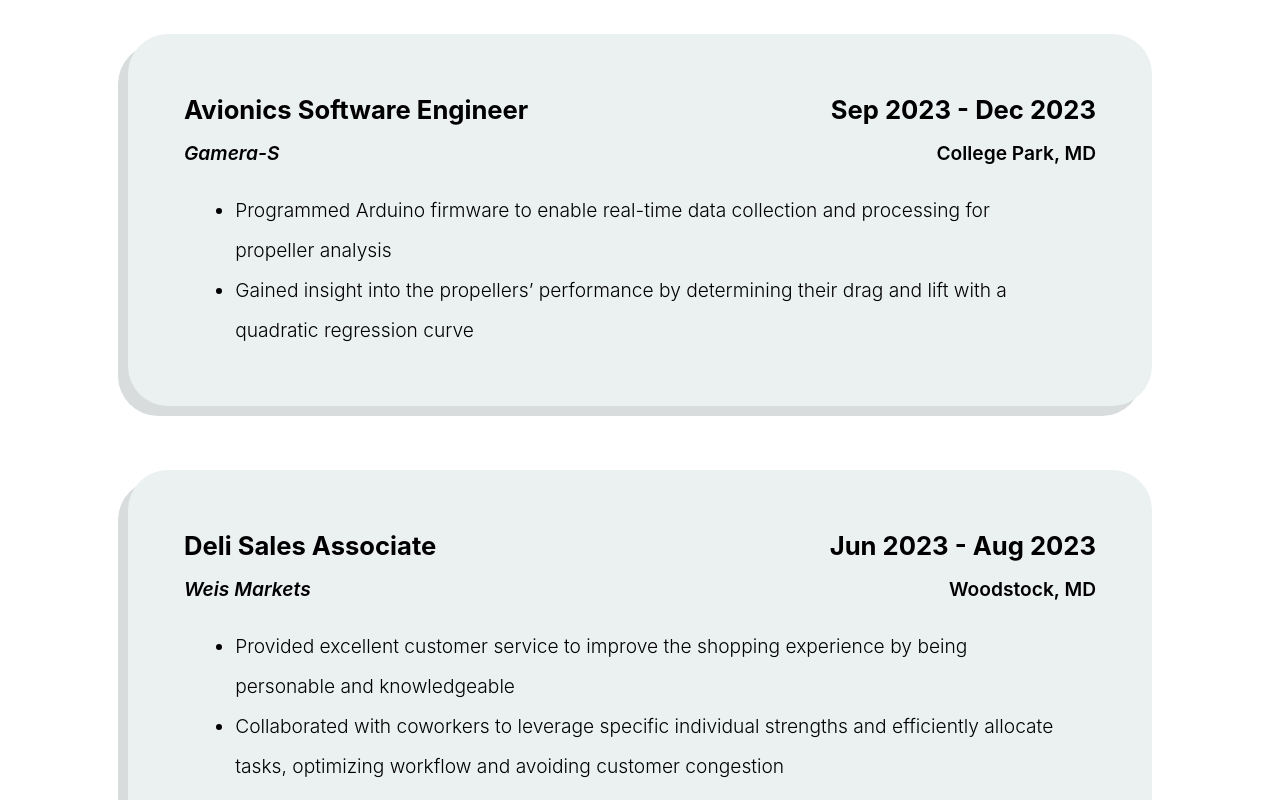
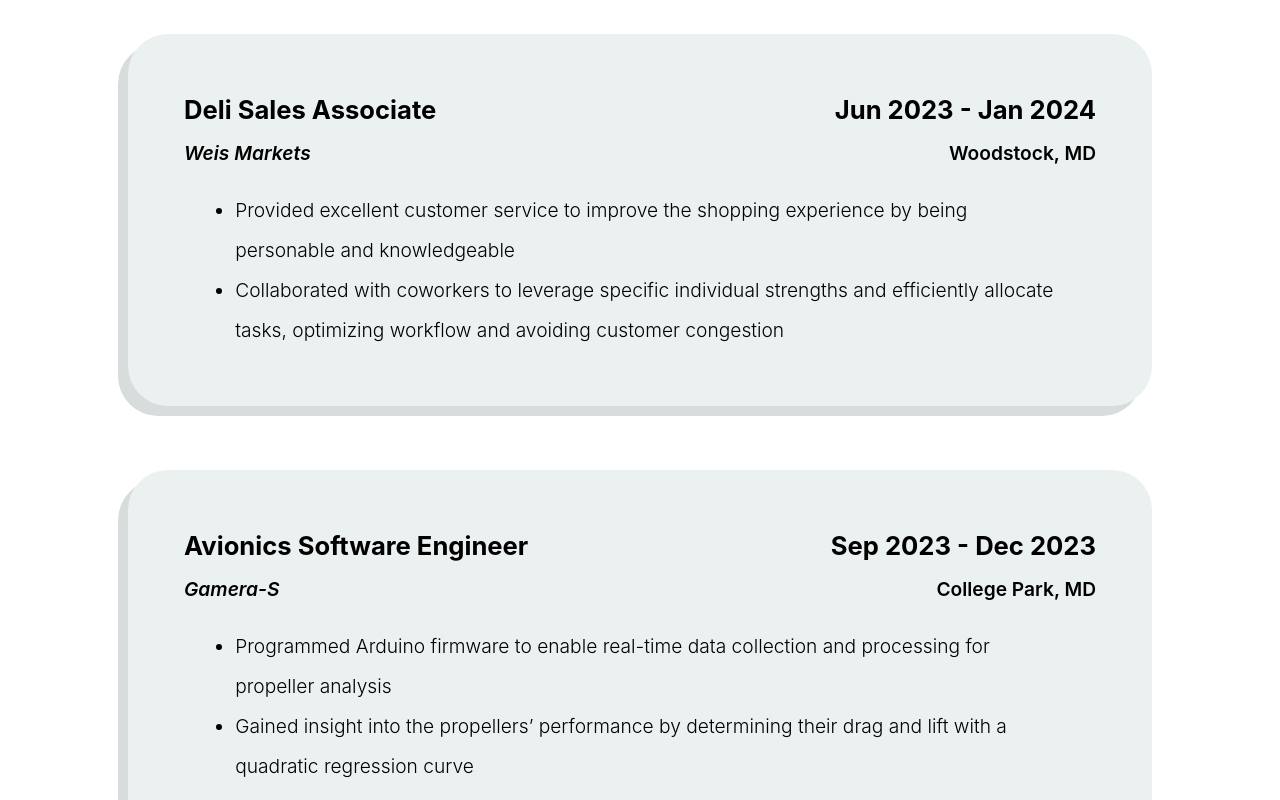
Before and after one commit to karthik-taranath/karthik-taranath.github.io, a React (Create React App) app: page / in a window 1280 px wide. Shown: the part 2780-3580 px from the top of the page. Built offline with nearby package versions, Linux system fonts and the light colour scheme.

Commit message:
minor changes

```diff
--- a/src/components/experience/Experience.js
+++ b/src/components/experience/Experience.js
@@ -38,6 +38,17 @@ export const EXPERIENCE = [
     ],
   },
   {
+    company: 'Weis Markets',
+    role: 'Deli Sales Associate',
+    start_date: 'Jun 2023',
+    end_date: 'Jan 2024',
+    location: 'Woodstock, MD',
+    bullets: [
+      'Provided excellent customer service to improve the shopping experience by being personable and knowledgeable',
+      'Collaborated with coworkers to leverage specific individual strengths and efficiently allocate tasks, optimizing workflow and avoiding customer congestion',
+    ],
+  },
+  {
     company: 'Gamera-S',
     role: 'Avionics Software Engineer',
     start_date: 'Sep 2023',
@@ -49,15 +60,4 @@ export const EXPERIENCE = [
       'Gained insight into the propellers’ performance by determining their drag and lift with a quadratic regression curve',
     ],
   },
-  {
-    company: 'Weis Markets',
-    role: 'Deli Sales Associate',
-    start_date: 'Jun 2023',
-    end_date: 'Aug 2023',
-    location: 'Woodstock, MD',
-    bullets: [
-      'Provided excellent customer service to improve the shopping experience by being personable and knowledgeable',
-      'Collaborated with coworkers to leverage specific individual strengths and efficiently allocate tasks, optimizing workflow and avoiding customer congestion',
-    ],
-  },
 ]
```
